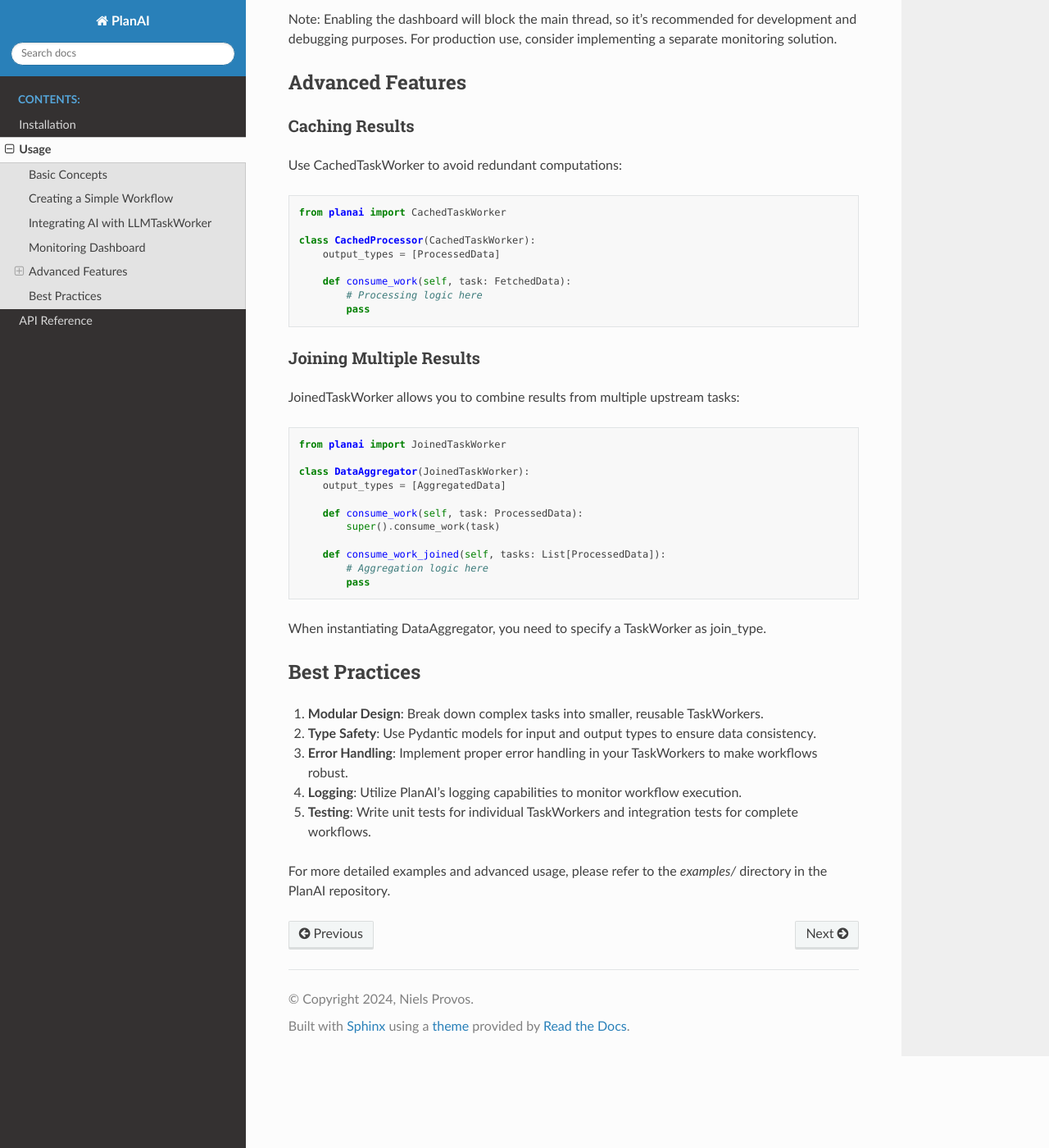
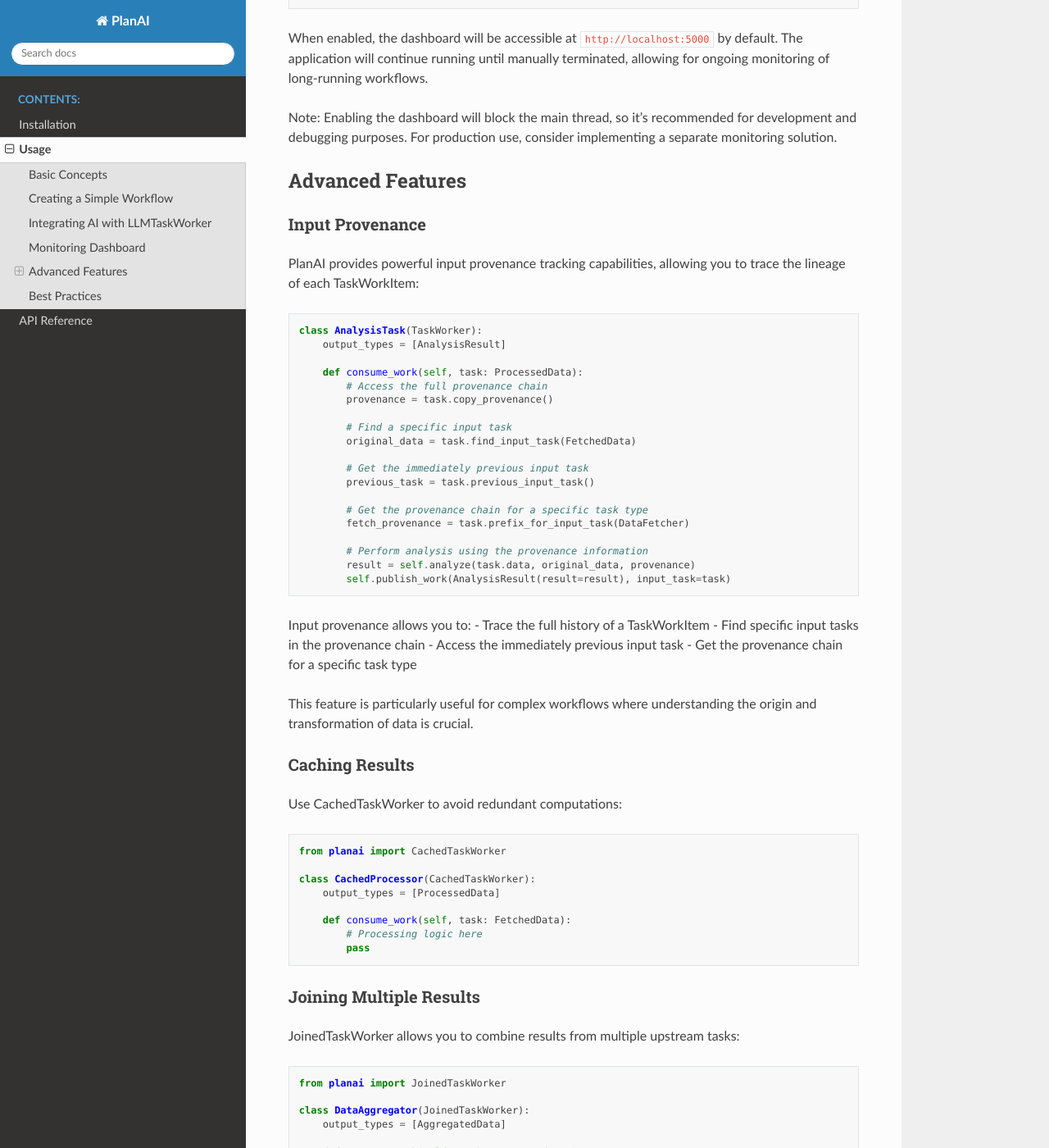
Before and after one commit to provos/planai, a Sphinx documentation site: the page built from docs/source/usage.rst, in a window 1280 px wide and 1400 px high, scrolled down 2142 px. Shown: the whole window at 82% size. Built offline with Sphinx 7.4.7 and the Read the Docs theme 2.0.0, drawn with Linux system fonts in a browser that asks for light colours; some of the changed text lies outside the part shown.

Commit message:
feat: document input provenance tracking feature

```diff
--- a/docs/source/usage.rst
+++ b/docs/source/usage.rst
@@ -6,9 +6,11 @@ PlanAI is a powerful framework for creating complex, AI-enhanced workflows using
 Basic Concepts
 --------------
 
-1. **TaskWorker**: The fundamental building block of a PlanAI workflow.
+1. **TaskWorker**: The fundamental building block of a PlanAI workflow. It defines how to process input and produce output.
 2. **Graph**: A structure that defines the workflow by connecting TaskWorkers.
-3. **LLMTaskWorker**: A special type of TaskWorker that integrates with Language Models.
+3. **TaskWorkItem**: The unit of work that flows through the graph. It carries data and provenance information.
+4. **Input Provenance**: A mechanism to track the history and origin of each TaskWorkItem as it moves through the workflow.
+5. **LLMTaskWorker**: A special type of TaskWorker that integrates with Language Models.
 
 Creating a Simple Workflow
 --------------------------
@@ -101,6 +103,41 @@ Note: Enabling the dashboard will block the main thread, so it's recommended for
 Advanced Features
 -----------------
 
+Input Provenance
+^^^^^^^^^^^^^^^^
+
+PlanAI provides powerful input provenance tracking capabilities, allowing you to trace the lineage of each TaskWorkItem:
+
+.. code-block:: python
+
+    class AnalysisTask(TaskWorker):
+        output_types = [AnalysisResult]
+
+        def consume_work(self, task: ProcessedData):
+            # Access the full provenance chain
+            provenance = task.copy_provenance()
+
+            # Find a specific input task
+            original_data = task.find_input_task(FetchedData)
+
+            # Get the immediately previous input task
+            previous_task = task.previous_input_task()
+
+            # Get the provenance chain for a specific task type
+            fetch_provenance = task.prefix_for_input_task(DataFetcher)
+
+            # Perform analysis using the provenance information
+            result = self.analyze(task.data, original_data, provenance)
+            self.publish_work(AnalysisResult(result=result), input_task=task)
+
+Input provenance allows you to:
+- Trace the full history of a TaskWorkItem
+- Find specific input tasks in the provenance chain
+- Access the immediately previous input task
+- Get the provenance chain for a specific task type
+
+This feature is particularly useful for complex workflows where understanding the origin and transformation of data is crucial.
+
 Caching Results
 ^^^^^^^^^^^^^^^
 
```
